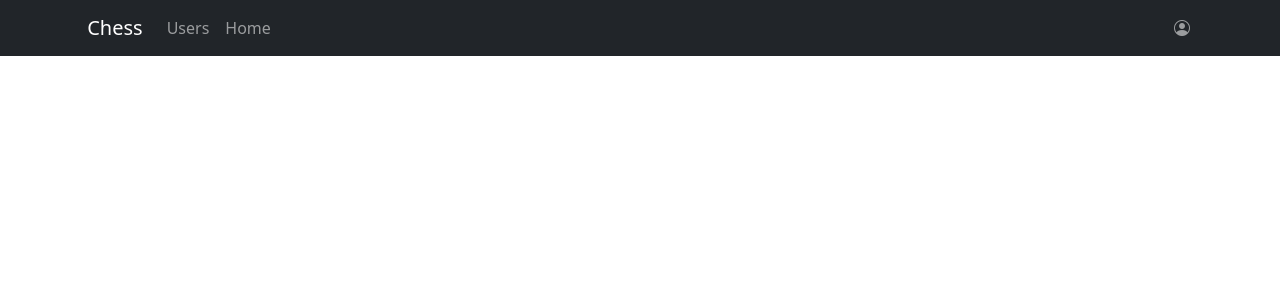
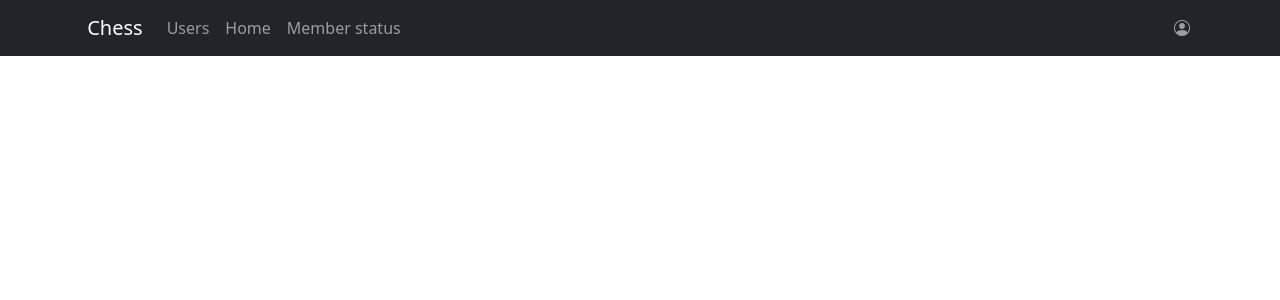
Before and after one commit to sayem118/chess, a Django app: page /start/ in a window 1280 px wide. Shown: the top 300 px of the page. Run offline with Django 3.2, Linux system fonts and the light colour scheme; a user stored in the database is signed in; some libraries are stand-ins or nearby versions.

Commit message:
Add membership status button to navbar

```diff
--- a/clubs/templates/partials/menu.html
+++ b/clubs/templates/partials/menu.html
@@ -5,6 +5,9 @@
         </li>
         <li class="nav-item">
             <a class="nav-link" href="{% url 'start' %}">Home</a>
+        </li>
+        <li class="nav-item">
+            <a class="nav-link" href="{% url 'start' %}"> Member status</a>
         </li>
     </ul>
     <ul class="navbar-nav ms-auto mb-2 mb-lg-0">
```
